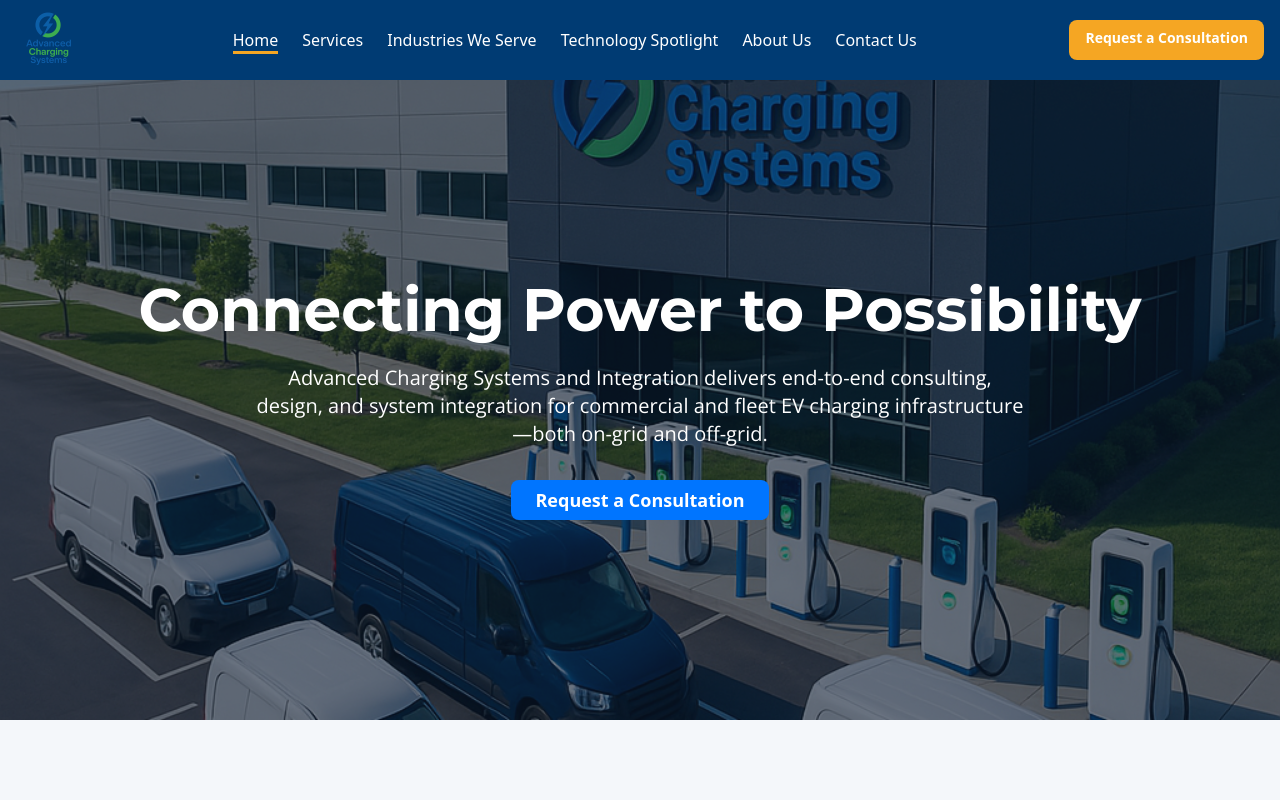
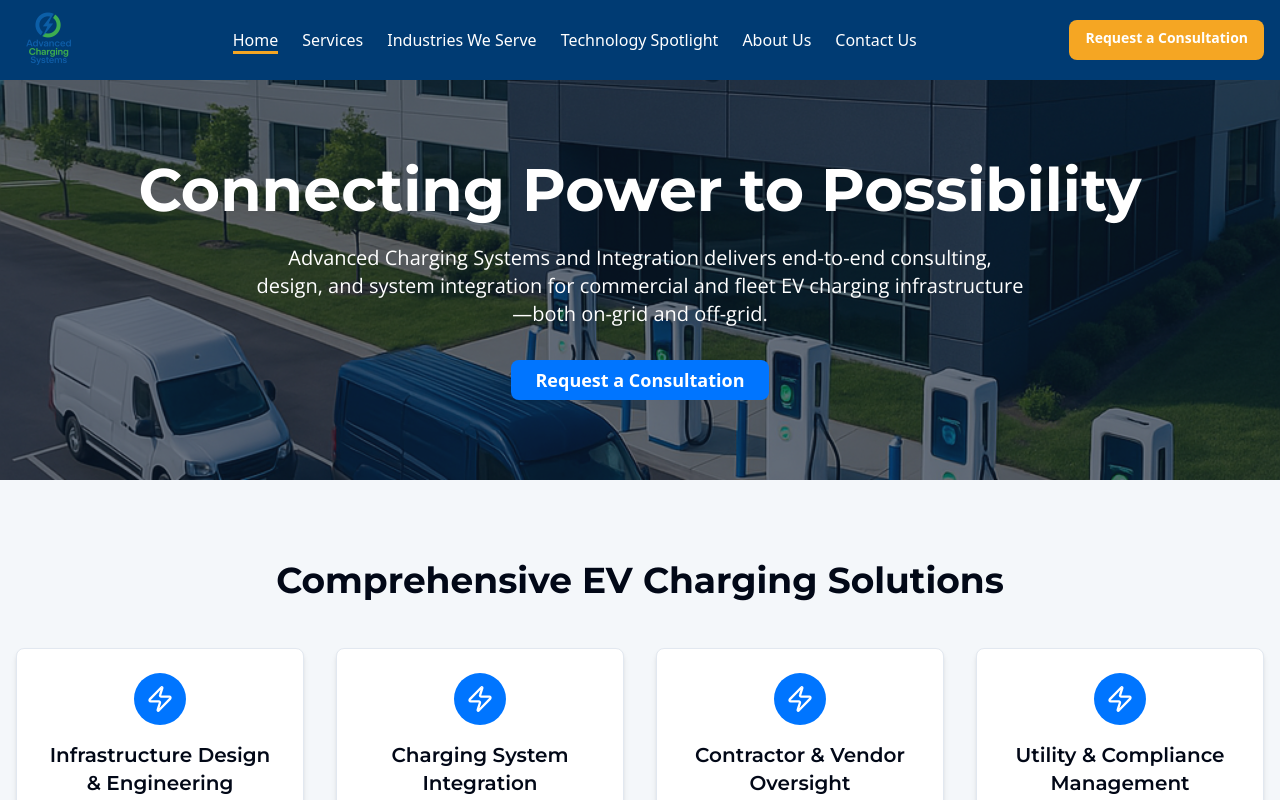
Before and after one commit to ChargeTrux/acs-website, a React (Vite) app: page / in a window 1280 px wide. Shown: the top 800 px of the page. Built offline with nearby package versions, Linux system fonts and the light colour scheme.

Commit message:
Fix: Reduce hero image size
Reduce the size of the hero image in the index page.

```diff
--- a/src/pages/Index.tsx
+++ b/src/pages/Index.tsx
@@ -34,8 +34,8 @@ const Index = () => {
 
   return (
     <div className="min-h-screen">
-      {/* Hero Section */}
-      <section className="relative h-[80vh] min-h-[600px] flex items-center justify-center bg-[#0A1A2F]">
+      {/* Hero Section - with reduced height */}
+      <section className="relative h-[50vh] min-h-[350px] flex items-center justify-center bg-[#0A1A2F]">
         <div className="absolute inset-0 bg-[url('/lovable-uploads/27c461ed-71df-454a-b789-8fef857a27a9.png')] bg-cover bg-center opacity-40"></div>
         <div className="container relative z-10 text-center px-4">
           <h1 className="text-4xl md:text-5xl lg:text-6xl font-bold text-white mb-6 font-montserrat">
```
